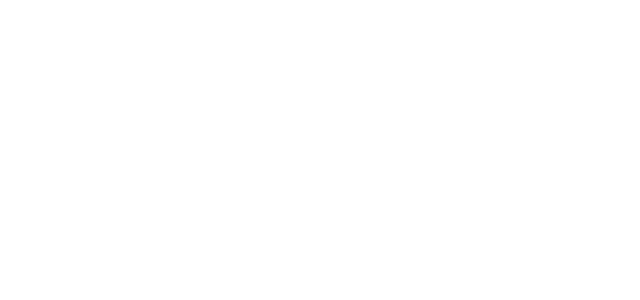
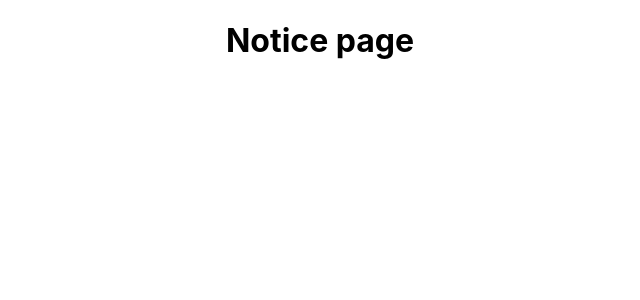
Before and after one commit to rdg1029/ECOmunity-FE, a React (Create React App) app: page /notice in a window 1280 px wide. Before the commit this address had no page. Shown: the top 300 px of the page, without its empty margins (320-960 px from the left). Built offline with nearby package versions, Linux system fonts and the light colour scheme.

Commit message:
Add Notice.tsx : Add notice page

```diff
--- a/src/App.tsx
+++ b/src/App.tsx
@@ -1,6 +1,7 @@
 import React from 'react';
 import { Routes, Route } from 'react-router-dom';
 import Main from './pages/Main';
+import Notice from './pages/Notice';
 import './App.css';
 
 const App: React.FC = () => {
@@ -8,6 +9,7 @@ const App: React.FC = () => {
         <div className="App">
             <Routes>
                 <Route path='/' element={<Main />} />
+                <Route path='/notice' element={<Notice />} />
             </Routes>
         </div>
     );
--- /dev/null
+++ b/src/pages/Notice.tsx
@@ -0,0 +1,11 @@
+import React from "react";
+
+const Notice: React.FC = () => {
+    return (
+        <div>
+            <h1>Notice page</h1>
+        </div>
+    );
+}
+
+export default Notice;
```
